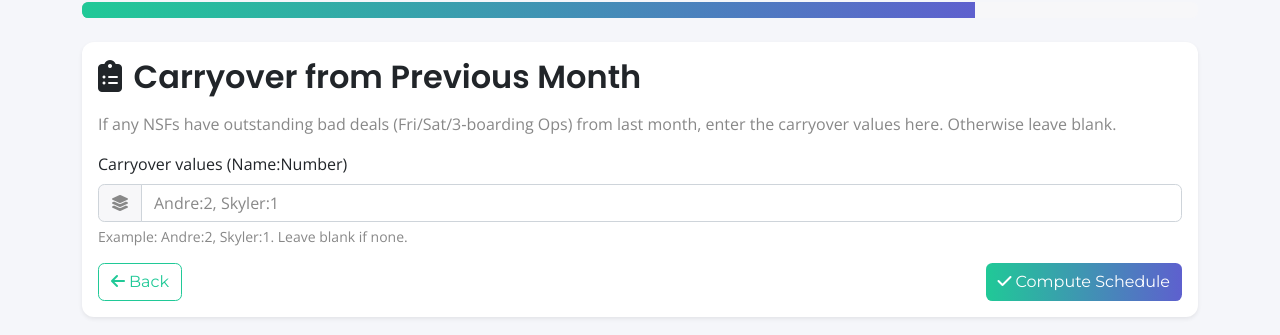
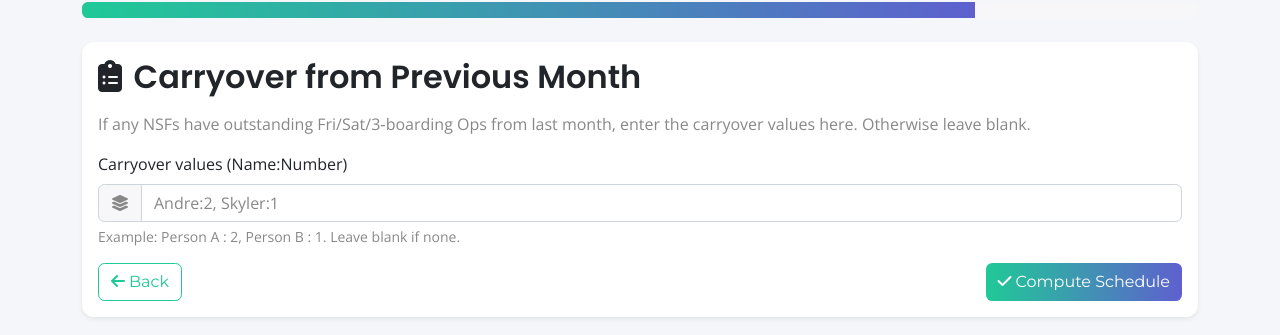
Before and after one commit to doodabomb89/duty_planner_web, a Flask app: page /carry in a window 1280 px wide. Shown: the part 148-483 px from the top of the page. Run offline with Flask 3, Linux system fonts and the light colour scheme; some libraries are stand-ins or nearby versions.

Commit message:
Update carry.html

```diff
--- a/templates/carry.html
+++ b/templates/carry.html
@@ -18,7 +18,7 @@
 <div class="card shadow-sm mb-4">
     <div class="card-body">
         <h2 class="card-title mb-3"><i class="fa-solid fa-clipboard-list me-1"></i> Carryover from Previous Month</h2>
-        <p class="text-muted">If any NSFs have outstanding bad deals (Fri/Sat/3‑boarding Ops) from last month, enter the carryover values here. Otherwise leave blank.</p>
+        <p class="text-muted">If any NSFs have outstanding Fri/Sat/3‑boarding Ops from last month, enter the carryover values here. Otherwise leave blank.</p>
         <form action="{{ url_for('carry') }}" method="post">
             <div class="mb-3">
                 <label for="carryover" class="form-label">Carryover values (Name:Number)</label>
@@ -26,7 +26,7 @@
                     <span class="input-group-text"><i class="fa-solid fa-layer-group"></i></span>
                     <input type="text" class="form-control" id="carryover" name="carryover" placeholder="Andre:2, Skyler:1">
                 </div>
-                <div class="form-text">Example: Andre:2, Skyler:1. Leave blank if none.</div>
+                <div class="form-text">Example: Person A : 2, Person B : 1. Leave blank if none.</div>
             </div>
             <div class="d-flex justify-content-between">
                 {% if session.get('nstt_enabled') %}
```
